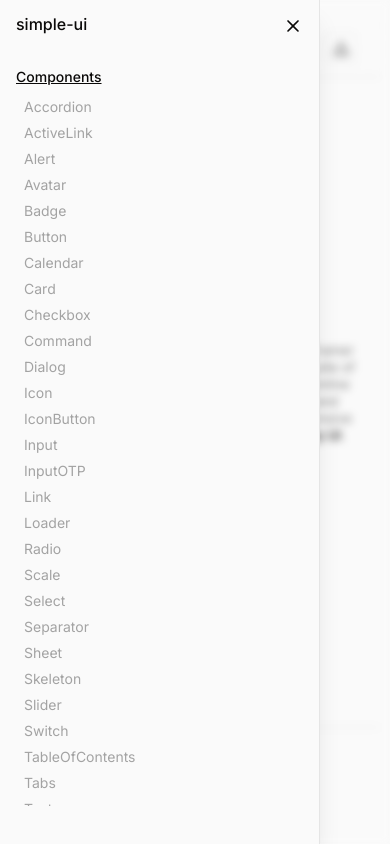
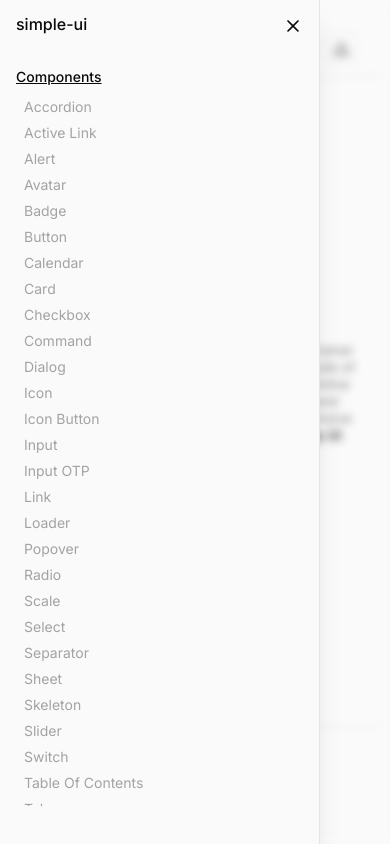
Before and after one commit to haberalan/simple-ui, a Next.js app: page / in a window 390 px wide. Both pictures are taken after a click on the icon 40 px from the left and 29 px from the top of the page. Built offline with nearby package versions, Linux system fonts and the light colour scheme.

Commit message:
feat: formatted name of components

```diff
--- a/app/(sites)/_components/Navbar/component.tsx
+++ b/app/(sites)/_components/Navbar/component.tsx
@@ -32,7 +32,7 @@ const Navbar = () => {
                   activeClassName="dark:text-white text-black ml-1 font-500"
                 >
                   <span className="transition-spacing duration-150 group-hover:pl-1">
-                    {item.name}
+                    {item.formattedName || item.name}
                   </span>
                 </ActiveLink>
               </li>
--- a/app/(sites)/components/[[...slug]]/page.tsx
+++ b/app/(sites)/components/[[...slug]]/page.tsx
@@ -48,7 +48,7 @@ export default function Page({ params }: { params: { slug?: string[] } }) {
           href={component.path}
           className="flex min-h-[120px] items-center justify-center text-sm text-gray-600 shadow-sm transition hover:text-black hover:shadow-lg dark:hover:text-white"
         >
-          {component.name}
+          {component.formattedName || component.name}
         </Card>
       ))}
     </div>
--- a/app/_components/Header/NavMobile/component.tsx
+++ b/app/_components/Header/NavMobile/component.tsx
@@ -72,7 +72,7 @@ const NavMobile = () => {
                         activeClassName="dark:text-white text-black ml-1 font-500"
                       >
                         <span className="transition-spacing duration-150 group-hover:ml-1">
-                          {item.name}
+                          {item.formattedName || item.name}
                         </span>
                       </ActiveLink>
                     </li>
--- a/app/_components/Header/SearchMenu/component.tsx
+++ b/app/_components/Header/SearchMenu/component.tsx
@@ -20,7 +20,7 @@ const labels = [
     label: "Components",
     items: [
       ...COMPONENTS.map((component) => ({
-        label: component.name,
+        label: component.formattedName || component.name,
         href: component.path,
         icon: "Layout" as keyof typeof ICONS,
       })),
--- a/constants/components.constant.ts
+++ b/constants/components.constant.ts
@@ -67,6 +67,7 @@ const COMPONENTS = [
   },
   {
     name: "ActiveLink",
+    formattedName: "Active Link",
     description:
       "ActiveLink is a special kind of Link that applies an active class when its href is equal to the current URL. You can use it to style the link differently when it is active.",
     path: "/components/active-link",
@@ -690,6 +691,7 @@ const COMPONENTS = [
   },
   {
     name: "IconButton",
+    formattedName: "Icon Button",
     description:
       "Icon buttons are used to perform an action. They can be used to submit a form, to open a dialog, to navigate to a new page, to save a record, or to perform any other action.",
     path: "/components/icon-button",
@@ -879,6 +881,7 @@ const COMPONENTS = [
   },
   {
     name: "InputOTP",
+    formattedName: "Input OTP",
     description: "It can be used to collect OTP code from the user.",
     path: "/components/input-otp",
     code: `<InputOTP disabled={disabled} handleFilled={handleChange} />`,
@@ -992,6 +995,42 @@ const COMPONENTS = [
             default: "undefined",
             type: "string",
             description: "Additional class names.",
+          },
+        ],
+      },
+    ],
+  },
+  {
+    name: "Popover",
+    description:
+      "Popovers are used to display additional information or actions related to a specific element. They can be used to display additional information or actions related to a specific element, to display a list of options, or to display a list of actions.",
+    path: "/components/popover",
+    code: `<Popover triggerComponent={<Button variant="secondary" size="md">Trigger</Button>}>
+  <Card>
+    <div className="flex w-full items-center gap-2">
+      <Avatar src={img} alt="AH" size={48} />
+      <div>
+        <p className="text-sm">Username</p>
+        <p className="text-xs text-gray-600">username@email.com</p>
+      </div>
+    </div>
+  </Card>
+</Popover>`,
+    props: [
+      {
+        name: "Popover",
+        props: [
+          {
+            name: "triggerComponent",
+            default: "undefined",
+            type: "React.ReactElement",
+            description: "Element that triggers the popover.",
+          },
+          {
+            name: "children",
+            default: "undefined",
+            type: "React.ReactNode",
+            description: "Children of the component.",
           },
         ],
       },
@@ -1440,6 +1479,7 @@ const COMPONENTS = [
   },
   {
     name: "TableOfContents",
+    formattedName: "Table Of Contents",
     description:
       "Table of contents are used to navigate a page. They can be used to navigate a page, to navigate a page, or to navigate a page. They can also be used to navigate a page, to navigate a page, or to navigate a page.",
     path: "/components/table-of-contents",
@@ -1695,6 +1735,7 @@ const COMPONENTS = [
   },
   {
     name: "TimePicker",
+    formattedName: "Time Picker",
     description: "Time pickers are used to select a time.",
     path: "/components/time-picker",
     code: `<TimePicker value={value} setValue={setValue} />`,
```
